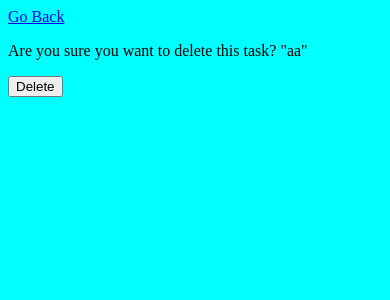
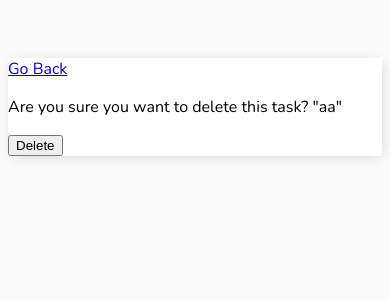
Before and after one commit to abhishekgupta3247/ToDo_List_App_Django, a Django app: page /task-delete/5/ in a window 390 px wide. Shown: the top 300 px of the page. Run offline with Django 4.2, Linux system fonts and the light colour scheme; a user stored in the database is signed in; data comes from the database, SQL or seed files in the repository.

Commit message:
added container box and made it responsive

```diff
--- a/base/templates/base/main.html
+++ b/base/templates/base/main.html
@@ -7,9 +7,23 @@
     <meta name="description" content="">
     <meta name="viewport" content="width=device-width, initial-scale=1">
 
+    <link rel="preconnect" href="https://fonts.googleapis.com">
+    <link rel="preconnect" href="https://fonts.gstatic.com" crossorigin>
+    <link href="https://fonts.googleapis.com/css2?family=Nunito:wght@200&display=swap" rel="stylesheet">
+
     <style>
         body{
-            background-color: aqua;
+            background-color: #FAFAFA;
+            font-family: 'Nunito', sans-serif;
+            padding-top: 50px;
+        }
+
+        .container{
+            max-width: 550px;
+            margin: auto;
+            background-color: #FFF;
+            -webkit-box-shadow: 2px 2px 13px -4px rgba(0,0,0,0.21);
+            box-shadow: 2px 2px 13px -4px rgba(0,0,0,0.21);
         }
     </style>
 
```
